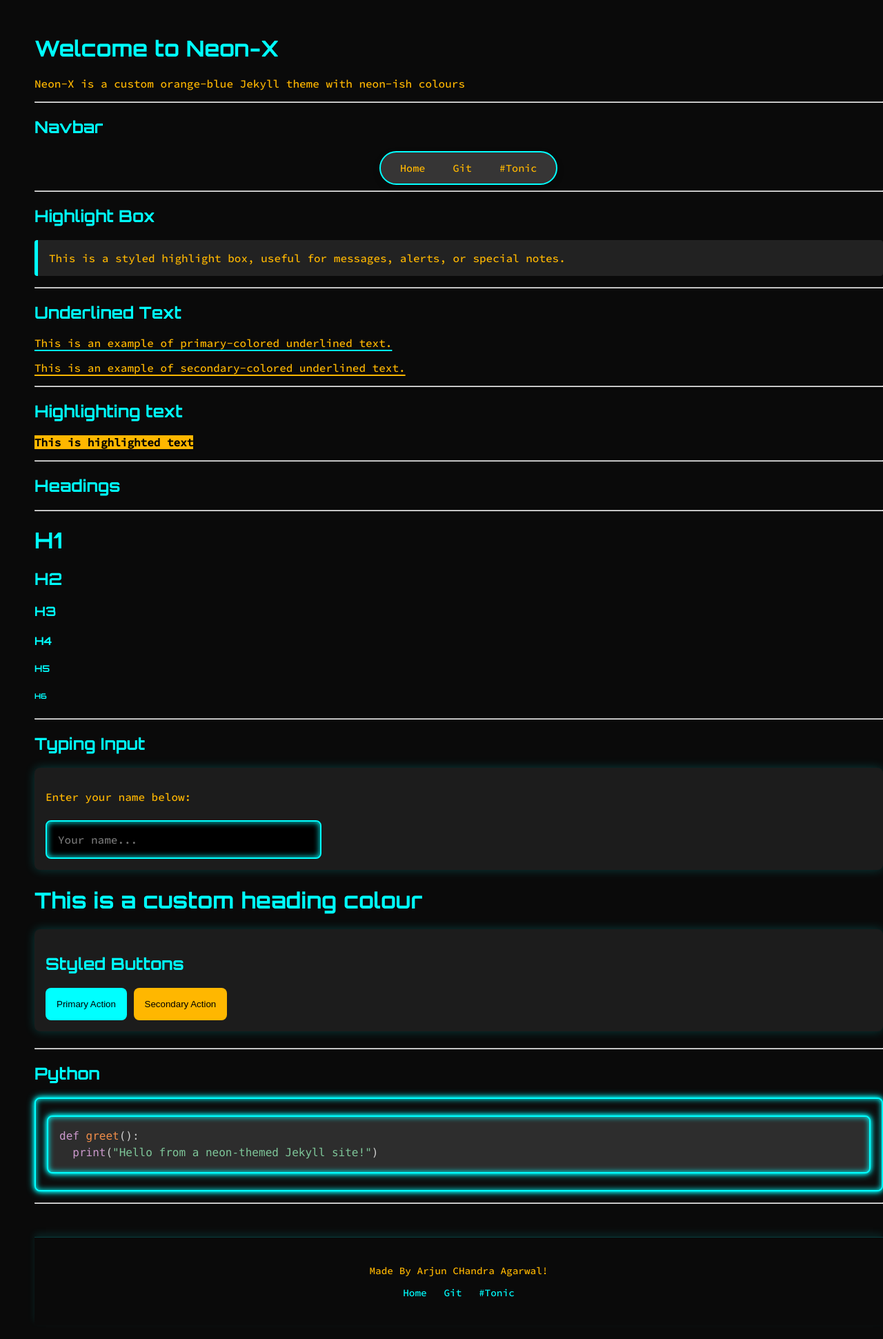
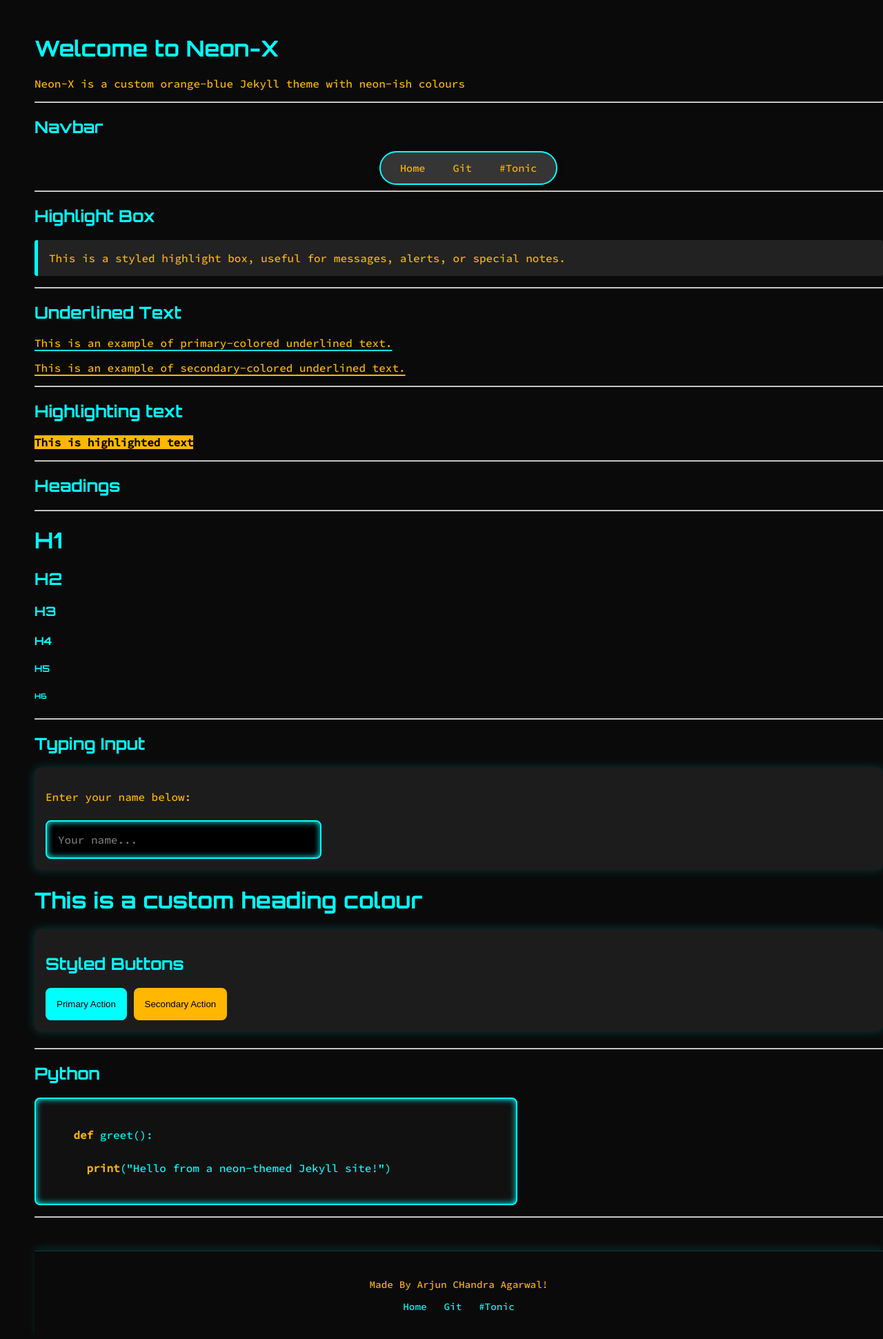
Before and after one commit to v659/jekyll_theme-new-v659, a Jekyll site: the page built from index.md, in a window 1280 px wide. Shown: the whole page at 69% size. Built offline with Jekyll 4.4.1, drawn with Linux system fonts in a browser that asks for light colours.

Commit message:
adding custom code highlighting

```diff
--- a/_sass/base.scss
+++ b/_sass/base.scss
@@ -127,43 +127,36 @@ p, li, label, input, button, span, div {
   color: $primary-color;
 }
 
-.code-box {
-  background: #0d0d0d;
-  border: 2px solid $primary-color;
-  padding: 1rem;
-  font-family: 'Source Code Pro', monospace;
-  color: $primary-color;
-  border-radius: 0.5rem;
-  overflow-x: auto;
+.code-editor-container {
+  max-width: 700px;
   margin: 1rem 0;
-  line-height: 1.6;
-
-  box-shadow:
-    0 0 6px $primary-color,
-    0 0 12px $primary-color,
-    inset 0 0 8px $primary-color;
-
-  code {
-    font-family: inherit;
-    background: transparent;
-    color: inherit;
-  }
+  font-family: $font-body;
+  font-size: 1rem;
+  line-height: 1.5;
 }
 
-// Apply the same styling to Rouge-highlighted code blocks
-.highlight {
-  @extend .code-box;
+#highlighted-code {
+  padding: 1rem;
+  border-radius: 0.5rem;
+  border: 2px solid $primary-color;
+  background: #111;
+  color: $primary-color;
+  white-space: pre-wrap;
+  word-wrap: break-word;
+  box-shadow: inset 0 0 10px $primary-color;
 }
 
-// Optional: Better syntax coloring for readability
-.highlight .k  { color: #ff00ff; }  // keyword
-.highlight .nf { color: #00ffcc; }  // function name
-.highlight .nb { color: #ffb700; }  // built-in name
-.highlight .s  { color: #ff73fa; }  // string
-.highlight .c  { color: #777777; }  // comment
-.highlight .p  { color: $primary-color; } // punctuation
+/* Custom syntax highlighting */
+.highlighted-keyword {
+  color: $secondary-color;
+  font-weight: bold;
+}
 
-.highlight code {
-  font-family: 'Source Code Pro', monospace;
-  color: inherit;
+.highlighted-string {
+  color: $primary-color;
 }
+
+.highlighted-comment {
+  color: #777;
+  font-style: italic;
+}
--- a/index.md
+++ b/index.md
@@ -71,11 +71,10 @@ Neon-X is a custom orange-blue Jekyll theme with neon-ish colours
 ---
 
 ## Python
-<div class="language-python highlighter-rouge">
-  <div class="highlight">
-    <pre class="highlight"><code><span class="k">def</span> <span class="nf">greet</span><span class="p">():</span>
-  <span class="nb">print</span><span class="p">(</span><span class="s">"Hello from a neon-themed Jekyll site!"</span><span class="p">)</span>
-</code></pre>
+<div class="code-editor-container">
+  <div id="highlighted-code">
+    <span class="highlighted-keyword">def</span> greet():<br>
+    &nbsp;&nbsp;<span class="highlighted-keyword">print</span>(<span class="highlighted-string">"Hello from a neon-themed Jekyll site!"</span>)
   </div>
 </div>
 
@@ -86,4 +85,5 @@ Neon-X is a custom orange-blue Jekyll theme with neon-ish colours
 
 
 
+
 ---
```
